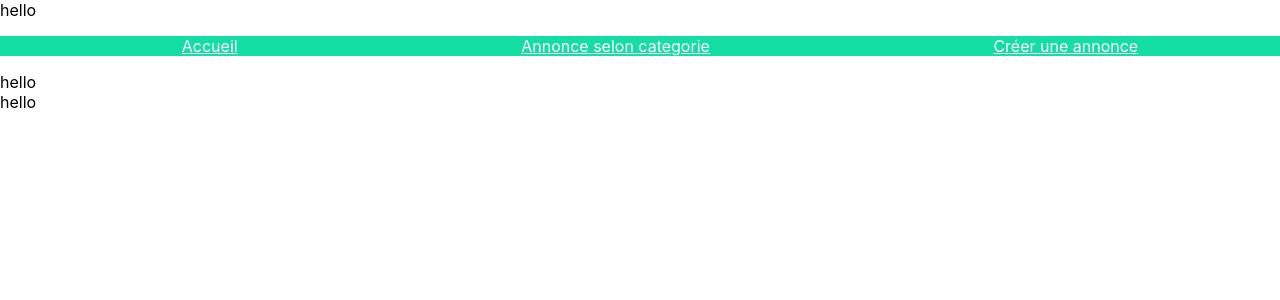
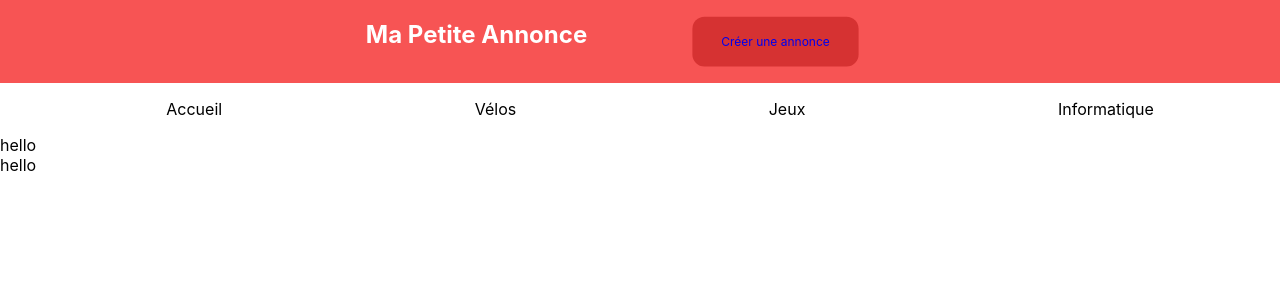
Before and after one commit to Site-petites-annonces/projet-0, a React (Create React App) app in the folder ma-petite-annonce/: page /Menu in a window 1280 px wide. Shown: the top 300 px of the page. Built offline with nearby package versions, Linux system fonts and the light colour scheme.

Commit message:
menu
travail sur le menu principalement

```diff
--- a/ma-petite-annonce/src/components/Header.js
+++ b/ma-petite-annonce/src/components/Header.js
@@ -1,8 +1,17 @@
 import React from 'react';
+import '../styles/sass/header.scss';
+//import Logo from '../images/logo.svg'
 
 const Header = () => {
   return (
-    <div className="header">hello</div>
+    <section className="header">
+      <div>
+        <h1 className="logo">Ma Petite Annonce</h1>
+      </div>
+      <div className="btn">
+        <a href="/CreateAnnonce">Créer une annonce</a>
+      </div>
+    </section >
   );
 };
 
--- a/ma-petite-annonce/src/components/Menu.js
+++ b/ma-petite-annonce/src/components/Menu.js
@@ -4,11 +4,14 @@ import '../styles/sass/menu.scss';
 const Menu = () => {
   return (
     <div className="menu">
-      <ul>
-        <li><a href="/Homepage">Accueil</a></li>
-        <li><a href="/OneAnnonce">Annonce selon categorie</a></li>
-        <li><a href="/CreateAnnonce">Créer une annonce</a></li>
-      </ul>
+      <nav>
+        <ul>
+          <li><a href="/Homepage">Accueil</a></li>
+          <li><a href="/OneAnnonce">Vélos</a></li>
+          <li><a href="/OneAnnonce">Jeux</a></li>
+          <li><a href="/OneAnnonce">Informatique</a></li>
+        </ul>
+      </nav>
     </div>
   );
 };
--- /dev/null
+++ b/ma-petite-annonce/src/styles/css/header.css
@@ -0,0 +1,28 @@
+.header {
+  background-color: #F75454;
+  margin-left: auto;
+  display: flex;
+  justify-content: center;
+}
+
+.logo {
+  color: #ffff;
+}
+
+.btn {
+  cursor: pointer;
+  transform: scale(0.6);
+  border-radius: 20px;
+  background: #d63232;
+  color: #ffff;
+  padding: 1.85rem 3rem;
+  margin-left: 50px;
+  font-size: 20px;
+}
+.btn:hover {
+  transform: scale(0.8);
+}
+
+a {
+  text-decoration: none;
+}
--- a/ma-petite-annonce/src/styles/css/menu.css
+++ b/ma-petite-annonce/src/styles/css/menu.css
@@ -1,17 +1,19 @@
+ul {
+  display: flex;
+  justify-content: center;
+  list-style-type: none;
+}
+
 li {
-  color: #15DEA5;
   margin: auto;
 }
 
-ul {
-  display: flex;
-  justify-content: center;
+li > a {
+  text-decoration: none;
+  color: black;
 }
 
-.menu {
-  background-color: #15DEA5;
+nav a:hover {
+  color: black;
+  border-bottom: 3px solid #F75454;
 }
-
-a {
-  color: #fff;
-}
--- /dev/null
+++ b/ma-petite-annonce/src/styles/sass/header.scss
@@ -0,0 +1,33 @@
+$primary-color: #F75454;
+$secondary-color: #ffff;
+$contrast-primary-color: #d63232;
+
+.header {
+  background-color: $primary-color;
+  margin-left: auto;
+  display: flex;
+  justify-content: center;
+}
+
+.logo {
+  color: $secondary-color;
+
+}
+
+.btn {
+  cursor: pointer;
+  transform: scale(0.6);
+  border-radius: 20px;
+  background: $contrast-primary-color;
+  color: $secondary-color;
+  padding: 1.85rem 3rem;
+  margin-left: 50px;
+  font-size: 20px;
+  &:hover {
+    transform: scale(0.8);
+  }
+}
+
+a {
+  text-decoration: none;
+}
--- a/ma-petite-annonce/src/styles/sass/menu.scss
+++ b/ma-petite-annonce/src/styles/sass/menu.scss
@@ -1,20 +1,21 @@
-$puce: #15DEA5;
-$letter: #fff;
-
-li {
-  color: $puce;
-  margin: auto;
-}
+$primary-color: #F75454;
 
 ul {
   display: flex;
   justify-content: center;
+  list-style-type: none;
 }
 
-.menu {
-  background-color: $puce;
+li {
+  margin: auto;
 }
 
-a {
-  color: $letter;
+li > a {
+  text-decoration: none;
+  color: black;
 }
+
+nav a:hover {
+  color: black;
+  border-bottom: 3px solid $primary-color;
+}
```
Also changed, not shown: ma-petite-annonce/src/images/logo.svg (added), ma-petite-annonce/src/images/search.svg (added).
